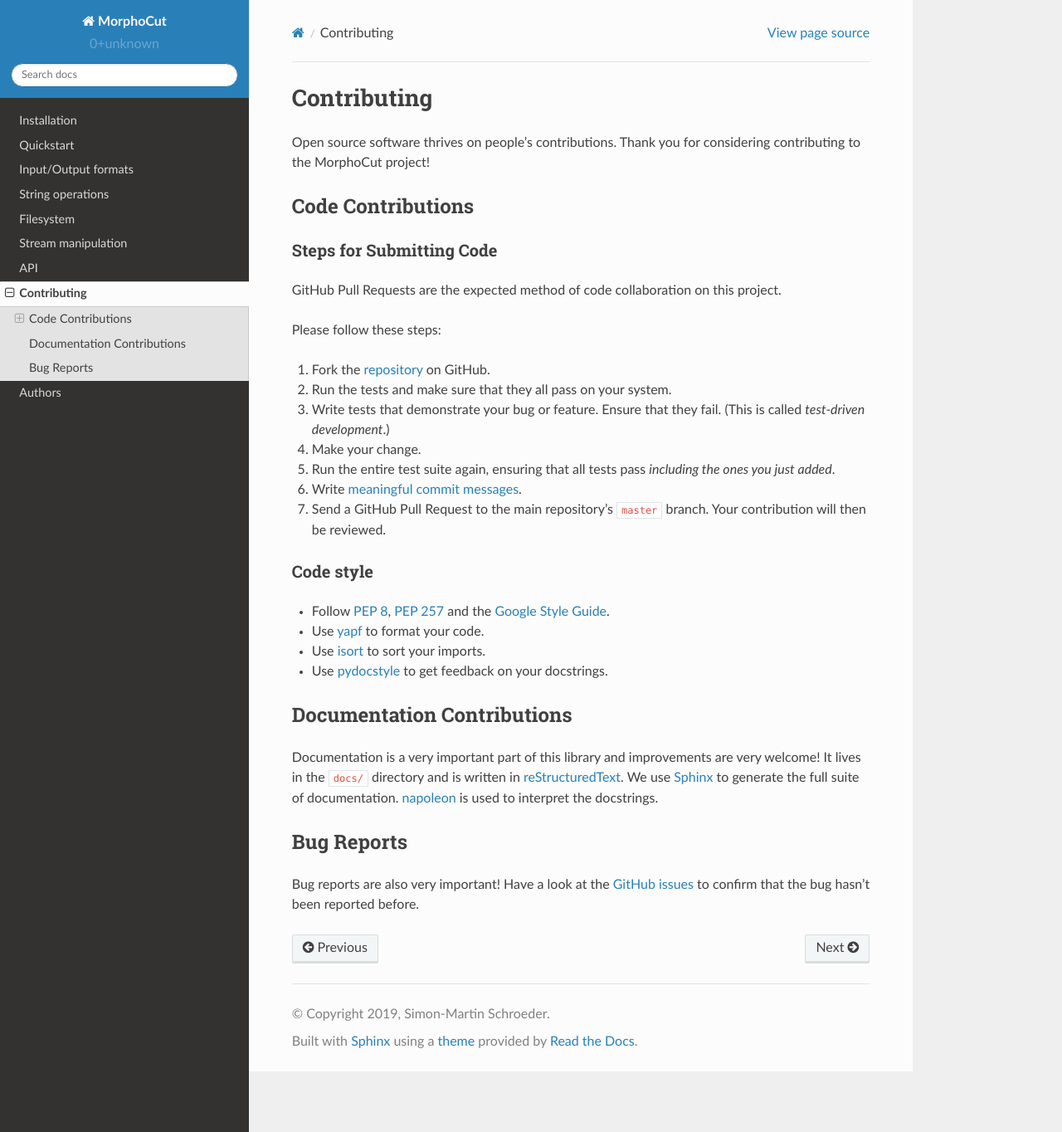
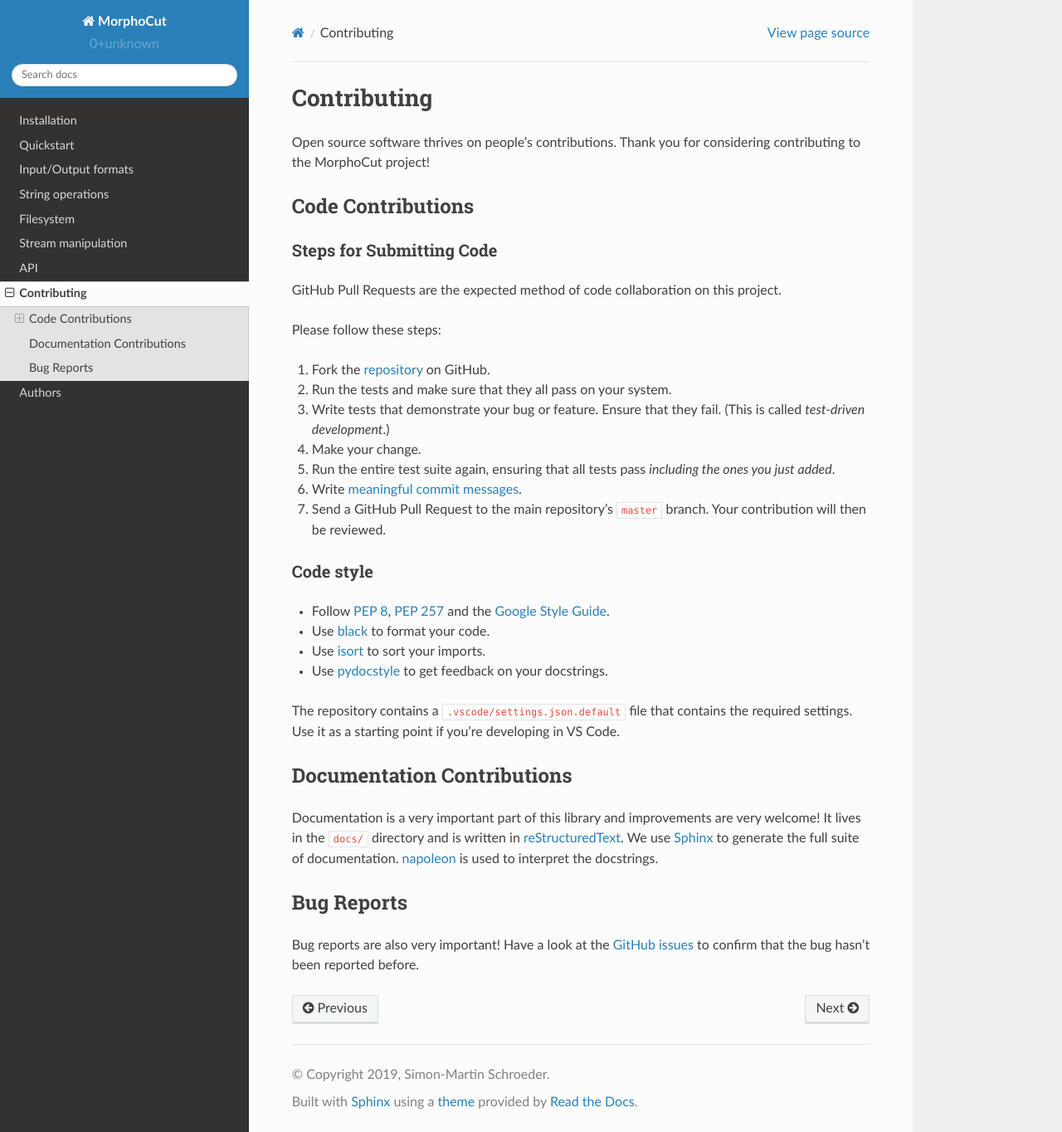
Before and after one commit to morphocut/morphocut, a Sphinx documentation site: the page built from docs/contributing.rst, in a window 1280 px wide and 1364 px high. Shown: the whole window at 83% size. Built offline with Sphinx 7.4.7 and the Read the Docs theme 2.0.0, drawn with Linux system fonts in a browser that asks for light colours.

Commit message:
Update documentation regarding black and .vscode/settings.json.default

```diff
--- a/docs/contributing.rst
+++ b/docs/contributing.rst
@@ -32,7 +32,7 @@ Code style
 ~~~~~~~~~~
 
 * Follow `PEP 8`_, `PEP 257`_ and the `Google Style Guide`_.
-* Use `yapf <https://pypi.org/project/yapf/>`_ to format your code.
+* Use `black <https://black.readthedocs.io/en/stable/>`_ to format your code.
 * Use `isort <https://pypi.org/project/isort/>`_ to sort your imports.
 * Use `pydocstyle <https://pypi.org/project/pydocstyle/>`_ to get feedback on your docstrings.
 
@@ -40,6 +40,9 @@ Code style
 .. _PEP 8: https://www.python.org/dev/peps/pep-0008/
 .. _PEP 257: https://www.python.org/dev/peps/pep-0257/
 
+The repository contains a ``.vscode/settings.json.default`` file that contains
+the required settings.
+Use it as a starting point if you're developing in VS Code.
 
 
 Documentation Contributions
```
Also changed, not shown: setup.cfg (+0 -7 lines).
